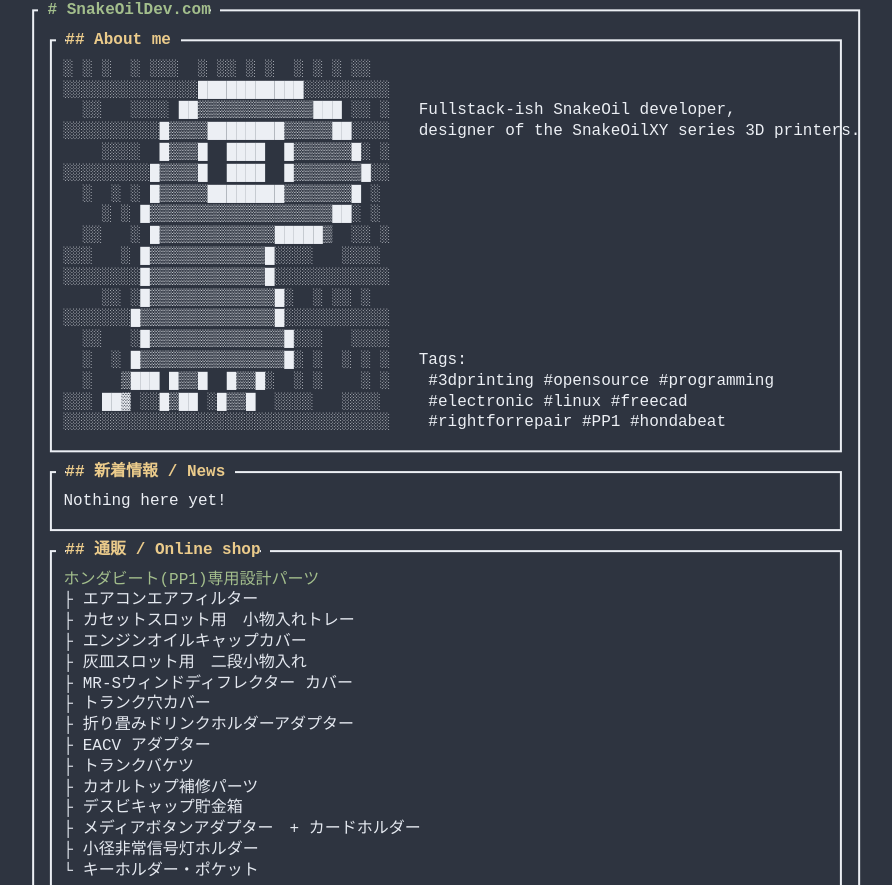
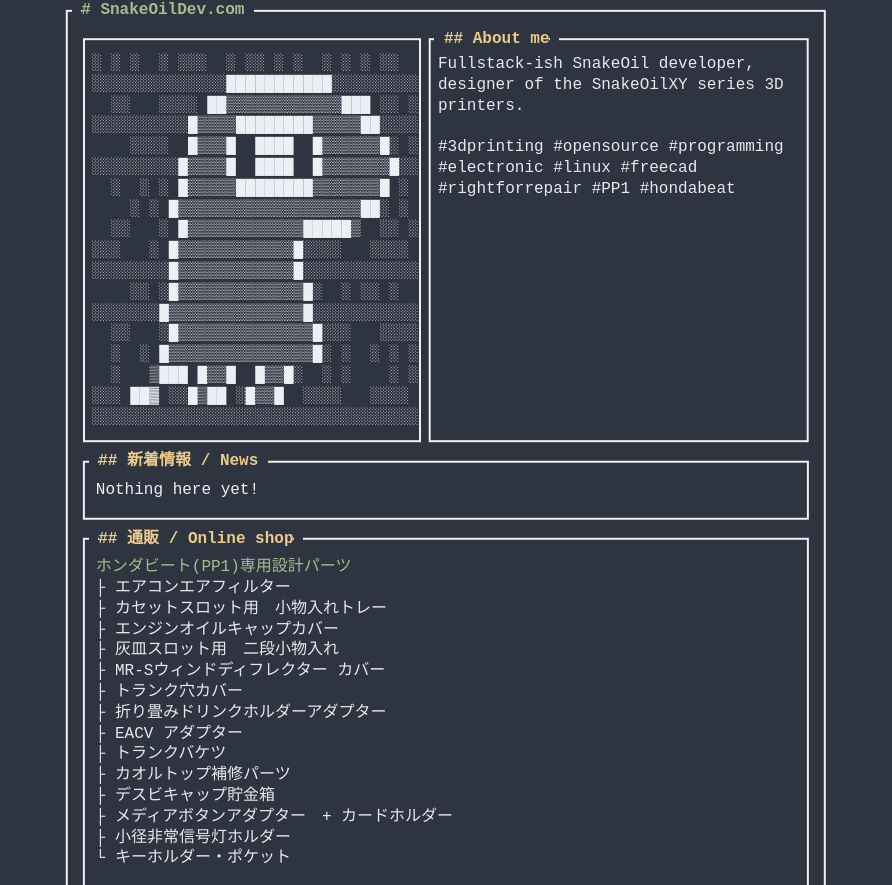
Before and after one commit to ChipCE/chipce.github.io, a plain HTML site: page index.html in a window 1280 px wide. Shown: the top 885 px of the page, without its empty margins (194-1086 px from the left). Drawn offline with Linux system fonts and the light colour scheme; a web font is replaced by a local one.

Commit message:
fix layout

```diff
--- a/index.html
+++ b/index.html
@@ -30,16 +30,16 @@
           </div>
           <div class="box-content">
 
-            <div box-="square contain:!top" class="max-width">
-              <div class="box-title">
-                <span is-="badge" variant-="background0"><h2 class="color-nord13">About me</h2></span>
-              </div>
-              <div class="box-content">
+            <div class="container">
+              <div box-="square">
+                <div class="box-title">
+                </div>
+                <div class="box-content">
 <pre class="monospace">
 ░ ░ ░  ░ ░░░  ░ ░░ ░ ░  ░ ░ ░ ░░
 ░░░░░░░░░░░░░░███████████░░░░░░░░░
-  ░░   ░░░░ ██▒▒▒▒▒▒▒▒▒▒▒▒███ ░░ ░   Fullstack-ish SnakeOil developer,
-░░░░░░░░░░█▒▒▒▒████████▒▒▒▒▒██░░░░   designer of the SnakeOilXY series 3D printers.
+  ░░   ░░░░ ██▒▒▒▒▒▒▒▒▒▒▒▒███ ░░ ░
+░░░░░░░░░░█▒▒▒▒████████▒▒▒▒▒██░░░░
     ░░░░  █▒▒▒█  ████  █▒▒▒▒▒▒█░ ░
 ░░░░░░░░░█▒▒▒▒█  ████  █▒▒▒▒▒▒▒█░░
   ░  ░ ░ █▒▒▒▒▒████████▒▒▒▒▒▒▒█ ░
@@ -50,12 +50,26 @@
     ░░ ░█▒▒▒▒▒▒▒▒▒▒▒▒▒█░  ░ ░░ ░
 ░░░░░░░█▒▒▒▒▒▒▒▒▒▒▒▒▒▒█░░░░░░░░░░░
   ░░   ░█▒▒▒▒▒▒▒▒▒▒▒▒▒▒█░░░   ░░░░
-  ░  ░ █▒▒▒▒▒▒▒▒▒▒▒▒▒▒▒█░ ░  ░ ░ ░   Tags:
-  ░   ▒███ █▒▒█  █▒▒█░  ░ ░    ░ ░    #3dprinting #opensource #programming
-░░░ ██▓ ░░█▒██ ░█▒▒█  ░░░░   ░░░░     #electronic #linux #freecad
-░░░░░░░░░░░░░░░░░░░░░░░░░░░░░░░░░░    #rightforrepair #PP1 #hondabeat
+  ░  ░ █▒▒▒▒▒▒▒▒▒▒▒▒▒▒▒█░ ░  ░ ░ ░
+  ░   ▒███ █▒▒█  █▒▒█░  ░ ░    ░ ░
+░░░ ██▓ ░░█▒██ ░█▒▒█  ░░░░   ░░░░
+░░░░░░░░░░░░░░░░░░░░░░░░░░░░░░░░░░
 </pre>
+                </div>
               </div>
+
+              <div box-="square contain:!top" class="max-width">
+                <div class="box-title">
+                  <span is-="badge" variant-="background0"><h2 class="color-nord13">About me</h2></span>
+                </div>
+                <div class="box-content">
+                  <p>Fullstack-ish SnakeOil developer, designer of the SnakeOilXY series 3D printers.</p>
+                  <br>
+                  <p>#3dprinting #opensource #programming #electronic #linux #freecad #rightforrepair #PP1 #hondabeat</p>
+                </div>
+              </div>
+
+
             </div>
 
             <div box-="square contain:!top" class="max-width">
@@ -66,6 +80,7 @@
                 Nothing here yet!
               </div>
             </div>
+
 
 
             <div box-="square contain:!top" class="max-width">
--- a/src/src/style.css
+++ b/src/src/style.css
@@ -121,7 +121,7 @@
 
 
 .monospace {
-    font-family: "MonoNerd", monospace;
+  font-family: "MonoNerd", monospace;
 }
 
 .color-nord0{
```
Also changed, not shown: src/index.html (+26 -11 lines), src/dist/index.html, 1 other file.
